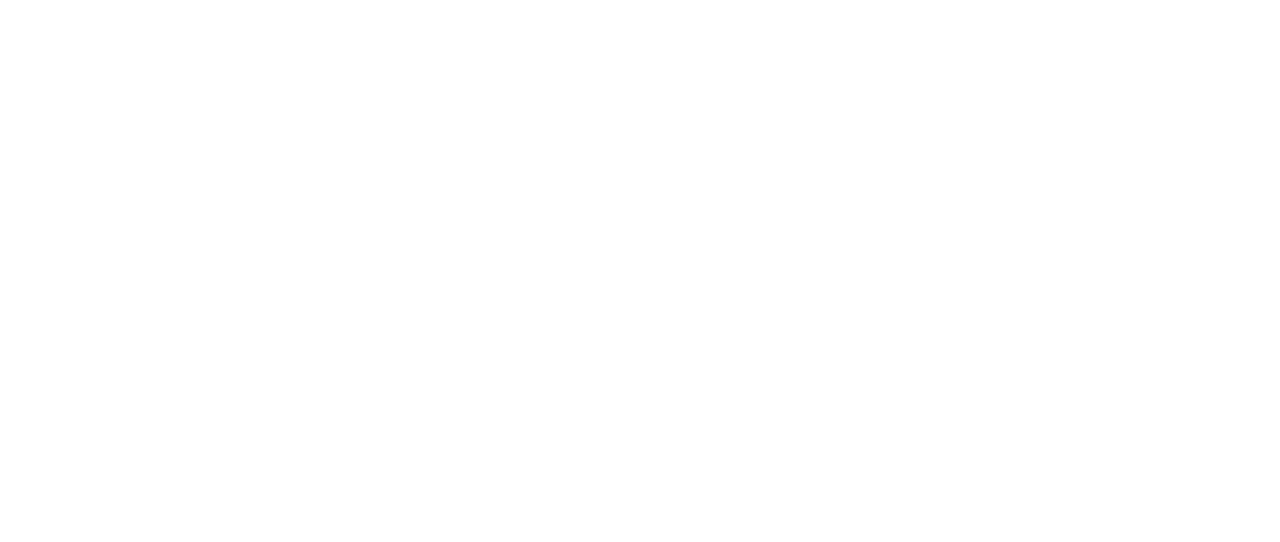
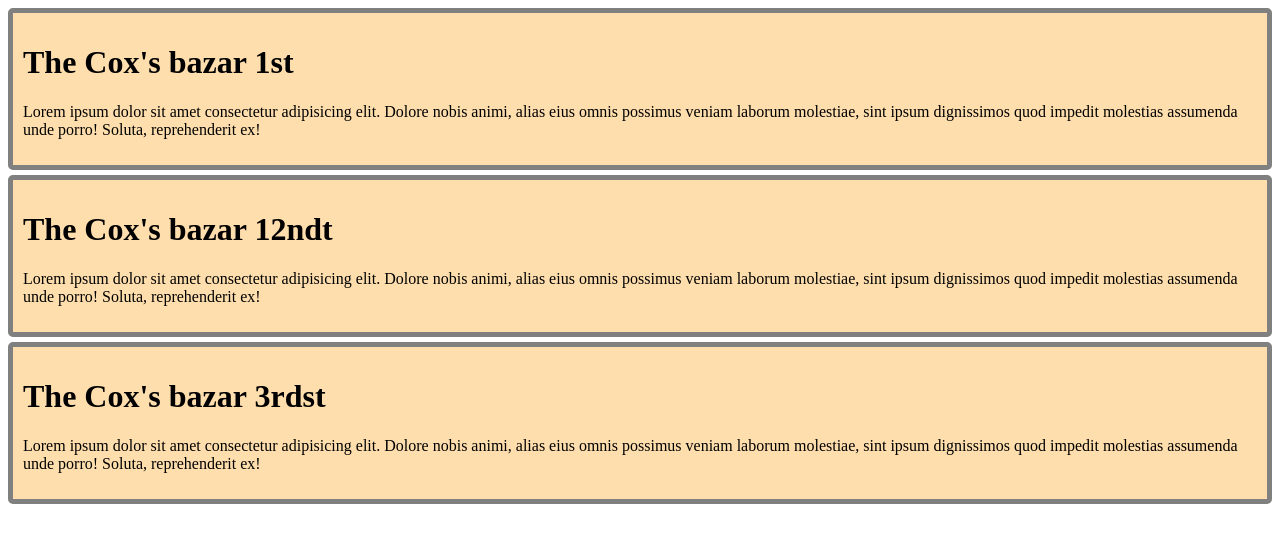
Before and after one commit to mr-robin-x/my-first-repo, a plain HTML site: page index.html in a window 1280 px wide. Drawn offline with Linux system fonts and the light colour scheme.

Commit message:
added story

```diff
--- a/index.html
+++ b/index.html
@@ -4,8 +4,19 @@
     <meta charset="UTF-8">
     <meta name="viewport" content="width=device-width, initial-scale=1.0">
     <title>my-first-ripo</title>
+    <link rel="stylesheet" href="style/ocean.css">
 </head>
 <body>
 
+    <div> <h1>The Cox's bazar 1st </h1>
+        <p>Lorem ipsum dolor sit amet consectetur adipisicing elit. Dolore nobis animi, alias eius omnis possimus veniam laborum molestiae, sint ipsum dignissimos quod impedit molestias assumenda unde porro! Soluta, reprehenderit ex!</p>
+    </div>
+    <div> <h1>The Cox's bazar 12ndt </h1>
+        <p>Lorem ipsum dolor sit amet consectetur adipisicing elit. Dolore nobis animi, alias eius omnis possimus veniam laborum molestiae, sint ipsum dignissimos quod impedit molestias assumenda unde porro! Soluta, reprehenderit ex!</p>
+    </div>
+    <div> <h1>The Cox's bazar 3rdst </h1>
+        <p>Lorem ipsum dolor sit amet consectetur adipisicing elit. Dolore nobis animi, alias eius omnis possimus veniam laborum molestiae, sint ipsum dignissimos quod impedit molestias assumenda unde porro! Soluta, reprehenderit ex!</p>
+    </div>
+
 </body>
 </html>
--- /dev/null
+++ b/style/ocean.css
@@ -0,0 +1,7 @@
+div{
+    border: 5px solid gray;
+    border-radius: 5px;
+    padding: 10px;
+    margin-bottom: 5px;
+    background-color: navajowhite;
+}
```
